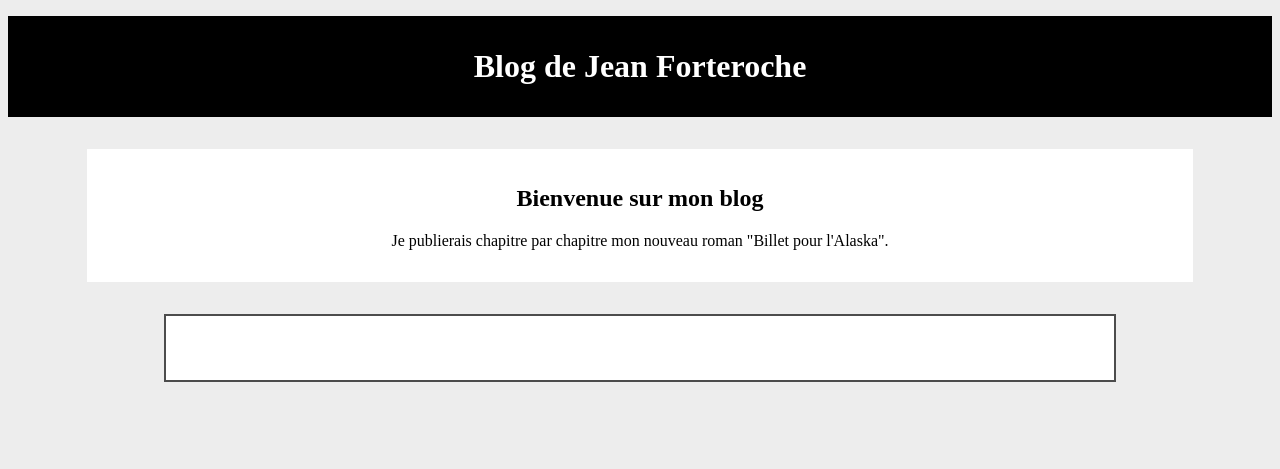
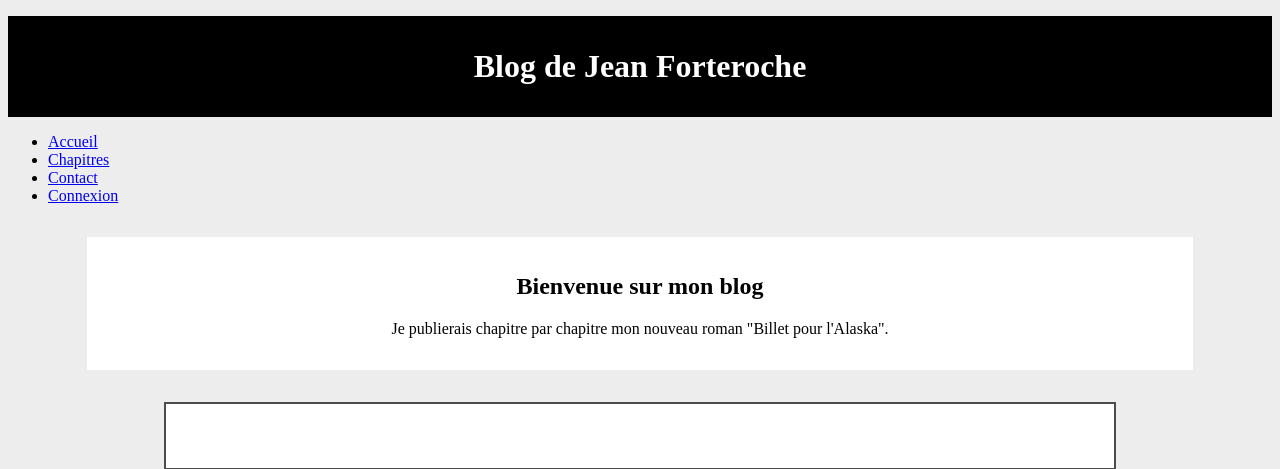
Before and after one commit to ophelieresfa/writer_blog, a PHP site: page / in a window 1280 px wide. Shown: the top 469 px of the page. Run offline with PHP 8.4, Linux system fonts and the light colour scheme; data that the repository does not hold is empty.

Commit message:
Add navbar to the file home.twig

```diff
--- a/src/View/home.twig
+++ b/src/View/home.twig
@@ -14,6 +14,23 @@
     <header>
         <h1>Blog de Jean Forteroche</h1>
     </header>
+
+    <nav>
+        <ul>
+            <li>
+                <a href="#">Accueil</a>
+            </li>
+            <li>
+                <a href="#">Chapitres</a>
+            </li>
+            <li>
+                <a href="#">Contact</a>
+            </li>
+            <li>
+                <a href="#">Connexion</a>
+            </li>
+        </ul>
+    </nav>
 
     {% block main %}
         <main class="white">
```
